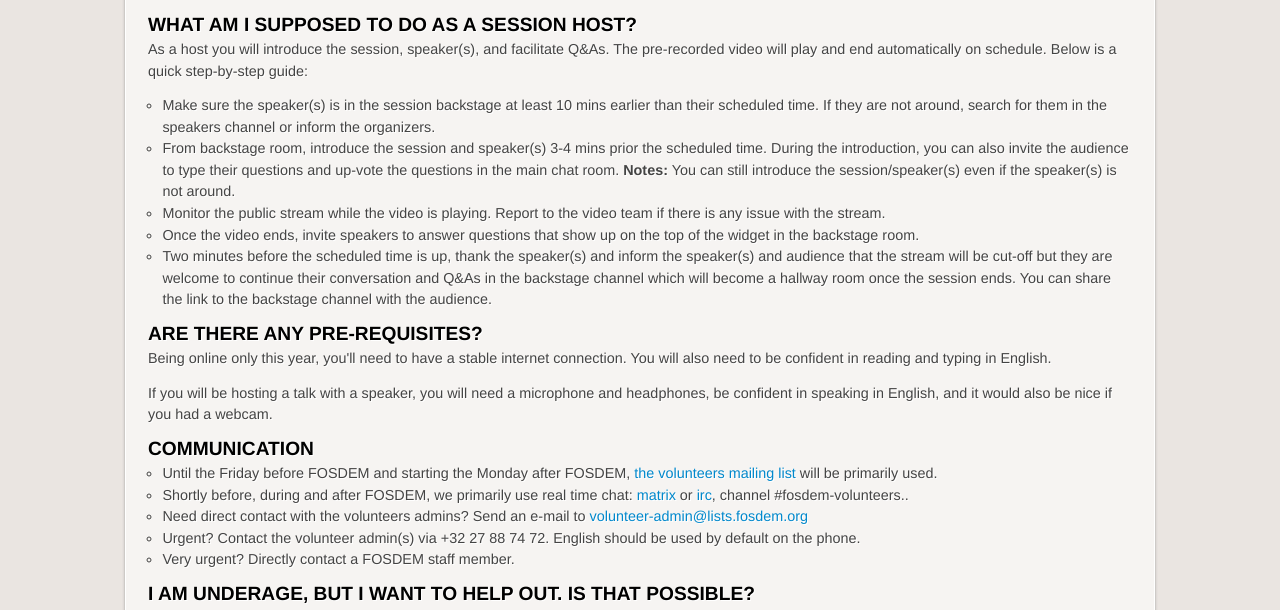
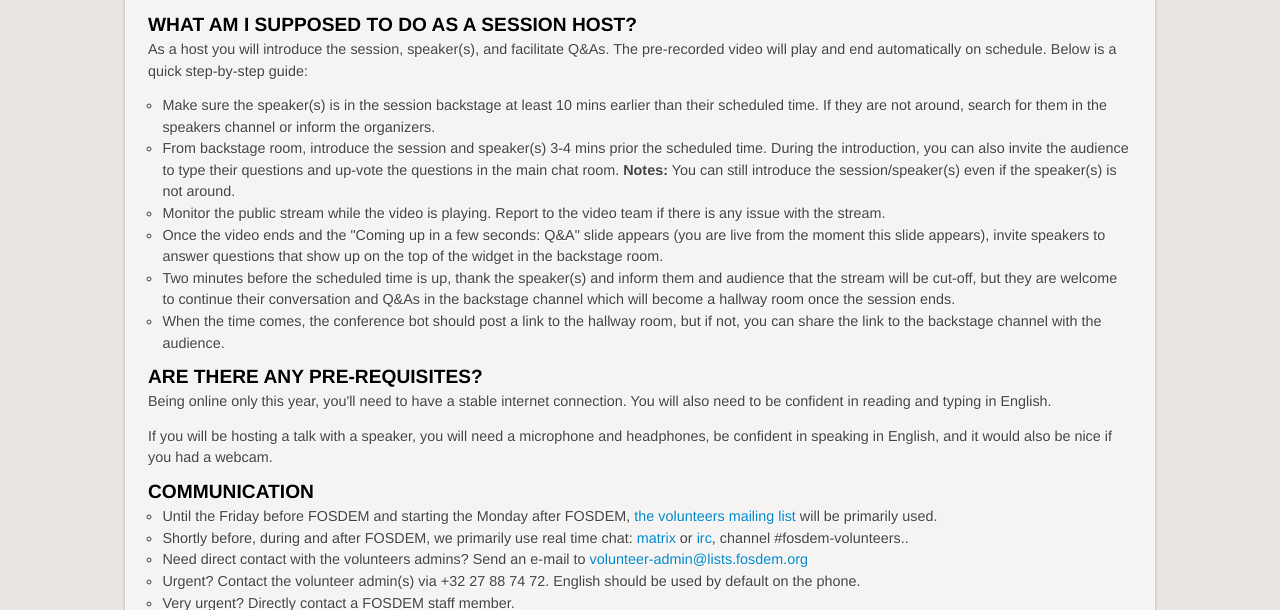
Before and after one commit to FOSDEM/volunteers, a Django app: page /faq/ in a window 1280 px wide. Shown: the part 1073-1683 px from the top of the page. Run offline with Django 3.2, Linux system fonts and the light colour scheme; parts of the project's set-up code (start-up, migrations or seed data) failed here and were passed over.

Commit message:
Add some extra notes to the hosts FAQ

```diff
--- a/volunteers/templates/static/faq.html
+++ b/volunteers/templates/static/faq.html
@@ -50,8 +50,9 @@
         <li>Make sure the speaker(s) is in the session backstage at least 10 mins earlier than their scheduled time. If they are not around, search for them in the speakers channel or inform the organizers.</li>
         <li>From backstage room, introduce the session and speaker(s) 3-4 mins prior the scheduled time. During the introduction, you can also invite the audience to type their questions and up-vote the questions in the main chat room. <strong>Notes:</strong> You can still introduce the session/speaker(s) even if the speaker(s) is not around.</li>
         <li>Monitor the public stream while the video is playing. Report to the video team if there is any issue with the stream.</li>
-        <li>Once the video ends, invite speakers to answer questions that show up on the top of the widget in the backstage room.</li>
-        <li>Two minutes before the scheduled time is up, thank the speaker(s) and inform the speaker(s) and audience that the stream will be cut-off but they are welcome to continue their conversation and Q&As in the backstage channel which will become a hallway room once the session ends. You can share the link to the backstage channel with the audience.</li>
+        <li>Once the video ends and the "Coming up in a few seconds: Q&A" slide appears (you are live from the moment this slide appears), invite speakers to answer questions that show up on the top of the widget in the backstage room.</li>
+        <li>Two minutes before the scheduled time is up, thank the speaker(s) and inform them and audience that the stream will be cut-off, but they are welcome to continue their conversation and Q&As in the backstage channel which will become a hallway room once the session ends.</li>
+        <li>When the time comes, the conference bot should post a link to the hallway room, but if not, you can share the link to the backstage channel with the audience.</li>
     </ul>
 
 <h3>Are there any pre-requisites?</h3>
```
